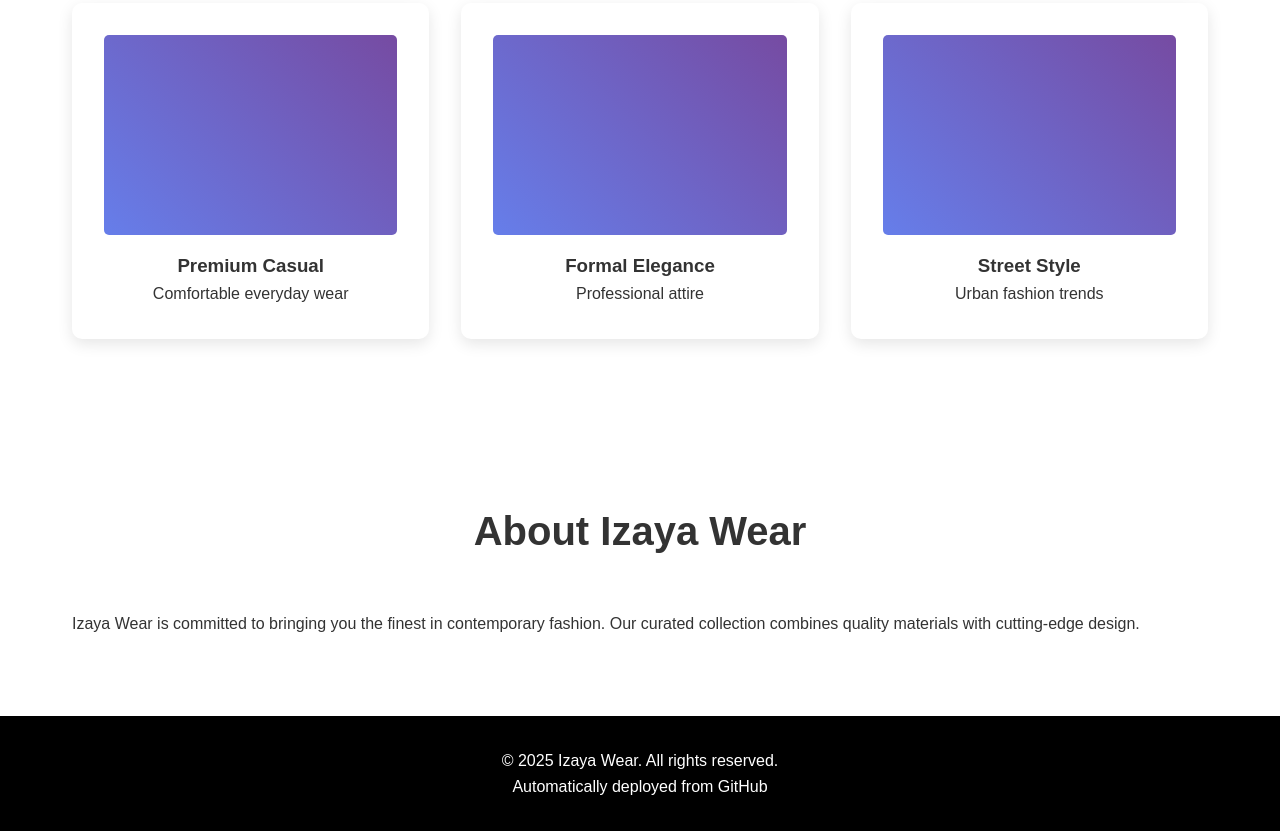
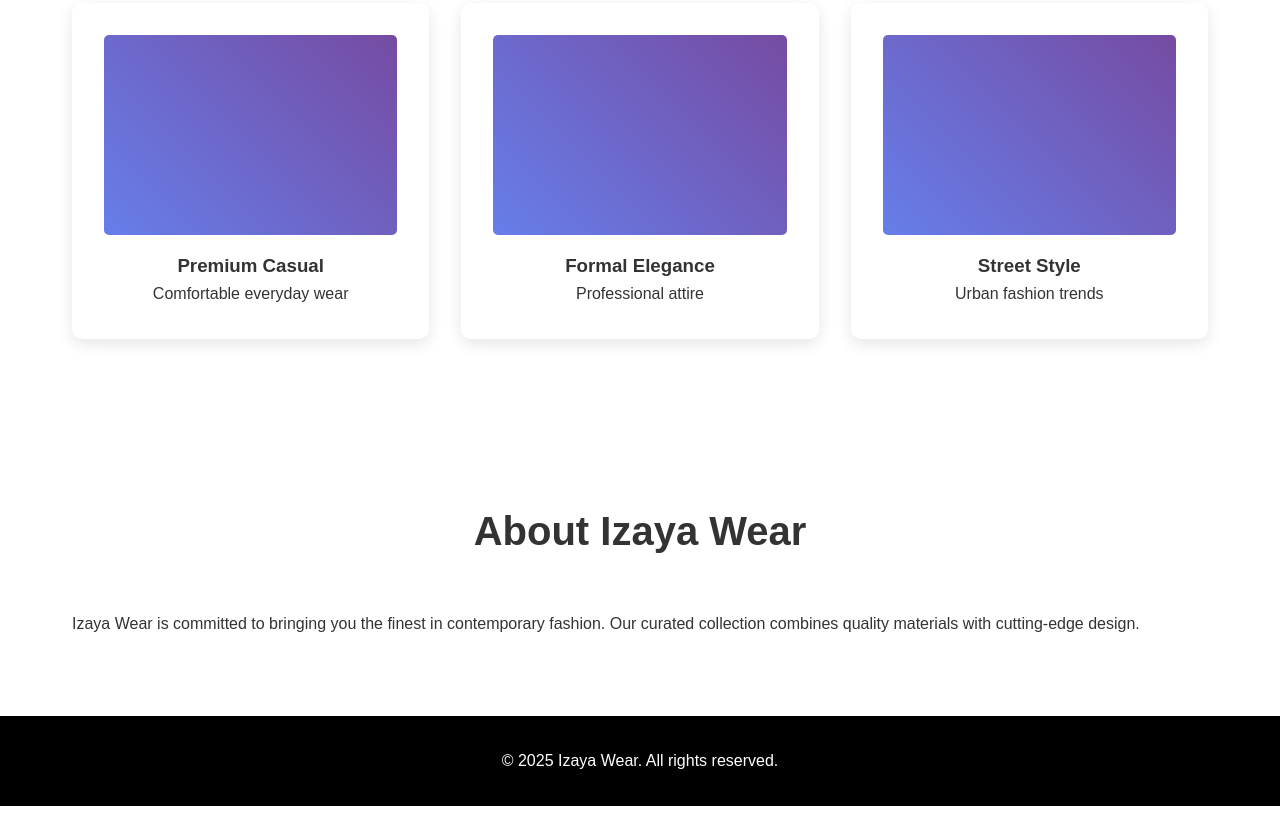
Before and after one commit to aktar11087/izayawear-site, a website: page index.html in a window 1280 px wide. Shown: the part 989-1820 px from the top of the page. After the commit the page ends 1795 px from the top, so only its background shows below. Drawn offline with Linux system fonts and the light colour scheme.

Commit message:
Update index.html

```diff
--- a/index.html
+++ b/index.html
@@ -60,7 +60,6 @@
 
     <footer id="contact">
         <p>&copy; 2025 Izaya Wear. All rights reserved.</p>
-        <p>Automatically deployed from GitHub</p>
     </footer>
 
     <script src="assets/script.js"></script>
```
